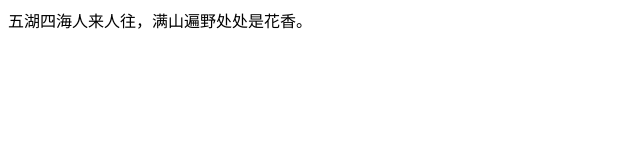
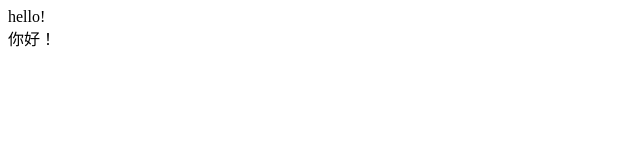
Before and after one commit to buruiwu/gagege.github.io, a plain HTML site: page index.html in a window 1280 px wide. Shown: the whole page, without its empty margins (0-640 px from the left). Drawn offline with Linux system fonts and the light colour scheme.

Commit message:
修改网页代码

```diff
--- a/index.html
+++ b/index.html
@@ -6,6 +6,7 @@
 </head>
 
 <body>
-五湖四海人来人往，满山遍野处处是花香。
+hello!<br />
+你好！
 </body>
 </html>
```
